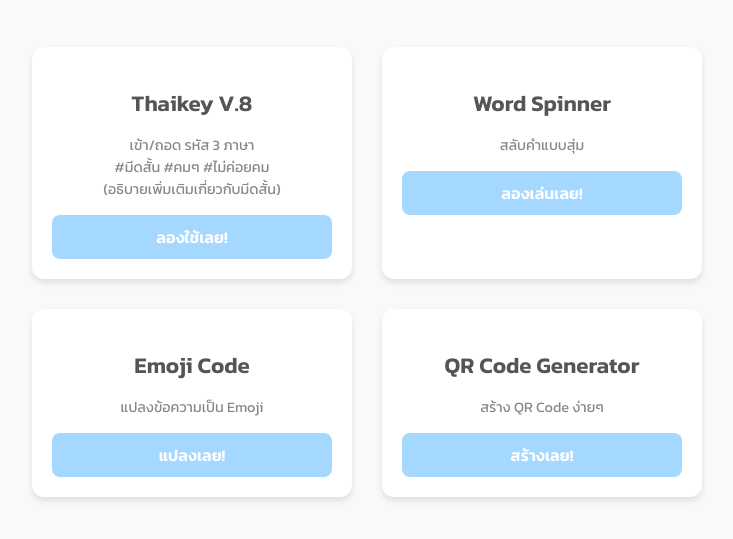
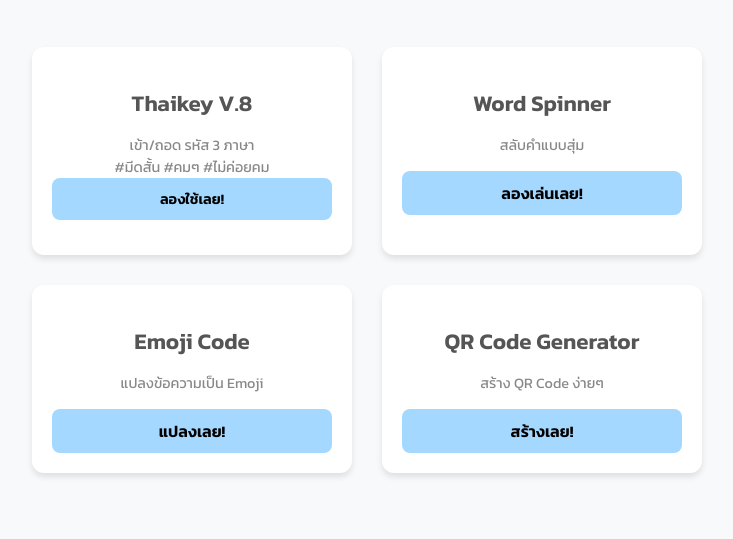
Before and after one commit to jornjud/MaoAllweb, a plain HTML site: page index.html in a window 1280 px wide. Shown: the part 83-622 px from the top of the page, without its empty margins (273-1006 px from the left). Drawn offline with Linux system fonts and the light colour scheme.

Commit message:
Update index.html

```diff
--- a/index.html
+++ b/index.html
@@ -69,7 +69,7 @@
             margin: 0 auto;  /* จัดปุ่มให้อยู่กึ่งกลาง */
             padding: 10px 20px;
             background-color: #a5d8ff;
-            color: #fff;
+            color: #000;
             text-decoration: none;
             border-radius: 8px;
             font-weight: bold;
@@ -78,6 +78,7 @@
 
         .website-card a:hover {
             background-color: #74c0fc;
+			box-shadow: 0 0 0 3px orange; /* เพิ่มบรรทัดนี้ */
         }
 
         @media (max-width: 768px) {
@@ -105,7 +106,6 @@
             <h2>Thaikey V.8</h2>
             <p>เข้า/ถอด รหัส 3 ภาษา
                 <br> #มีดสั้น #คมๆ #ไม่ค่อยคม
-                <br> (อธิบายเพิ่มเติมเกี่ยวกับมีดสั้น) </p>
             <a href="https://thaikeyv7.vercel.app/" target="_blank" rel="noopener">ลองใช้เลย!</a>
         </div>
 
```
